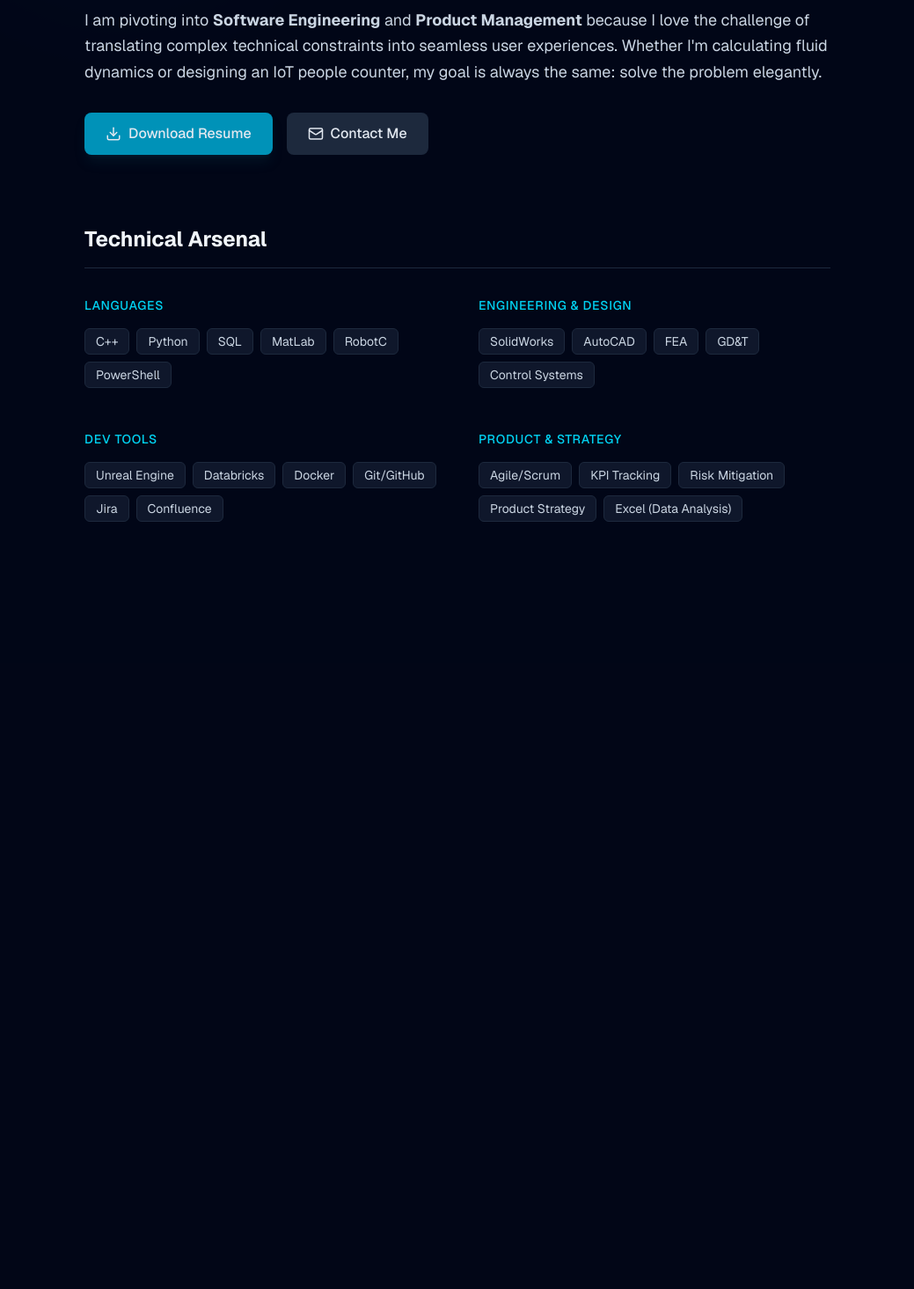
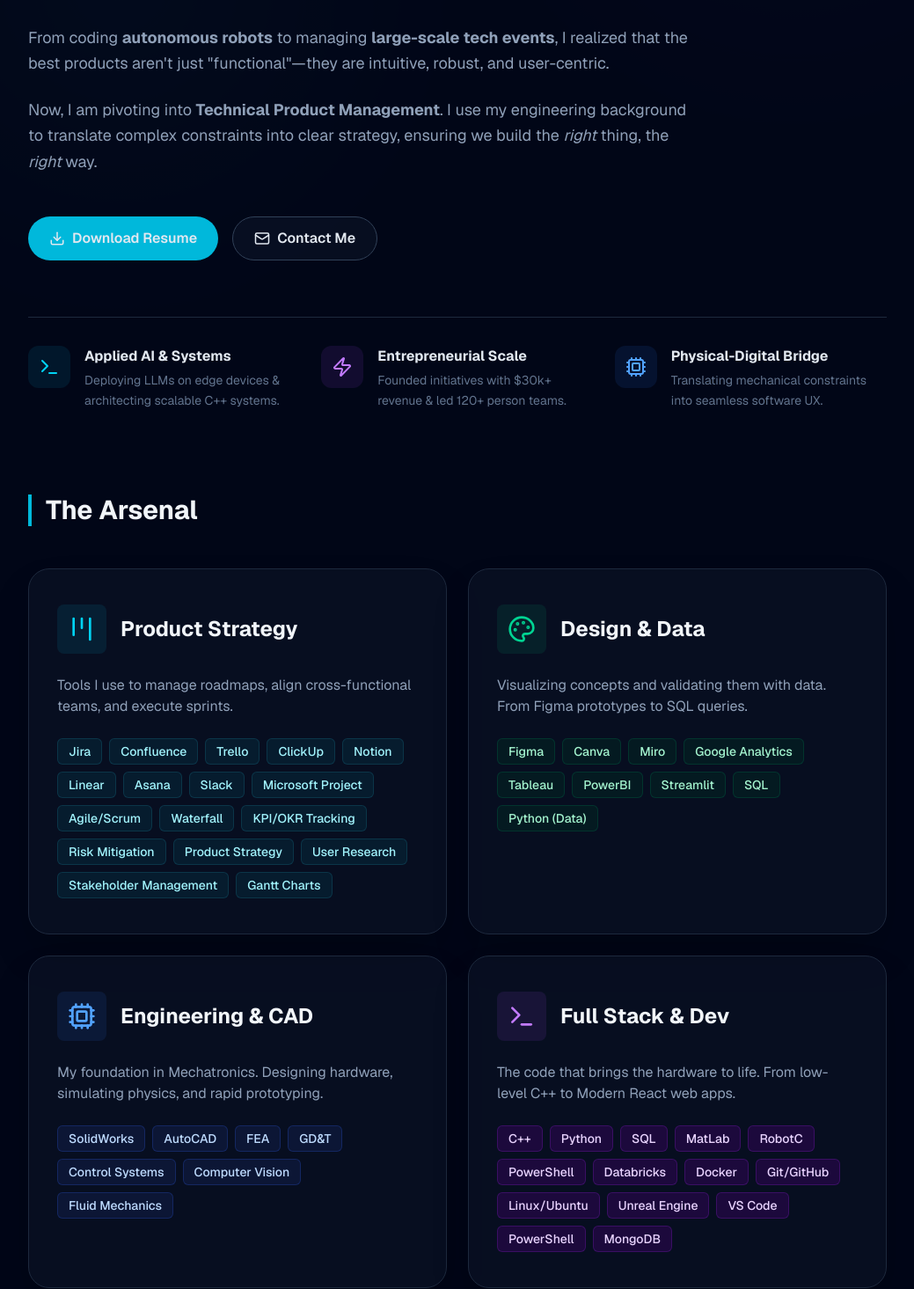
Before and after one commit to Hama-amir/amir-portfolio, a Next.js app: page /about in a window 1280 px wide. Shown: the part 428-1893 px from the top of the page at 88% size, without its empty margins (120-1159 px from the left). Before the commit the page ends 1181 px from the top, so only its background shows below. Built offline with nearby package versions, Linux system fonts and the light colour scheme.

Commit message:
Updated the About Page

```diff
--- a/app/about/page.tsx
+++ b/app/about/page.tsx
@@ -1,179 +1,200 @@
 'use client';
 
 import { motion } from "framer-motion";
-import { Download, Mail } from "lucide-react";
+import { Download, Mail, Cpu, Kanban, Terminal, Palette, Activity, Zap, Gamepad2 } from "lucide-react";
 import { skills } from "@/lib/data";
+import SpotlightCard from "@/components/SpotlightCard";
 
 export default function About() {
-  const container = {
-    hidden: { opacity: 0 },
-    show: {
-      opacity: 1,
-      transition: { staggerChildren: 0.1 },
-    },
-  };
+  return (
+    <main className="mx-auto min-h-screen max-w-5xl px-6 pb-20 pt-24">
 
-  const item = {
-    hidden: { opacity: 0, y: 20 },
-    show: { opacity: 1, y: 0 },
-  };
-
-  return (
-    <main className="mx-auto min-h-screen max-w-4xl px-6 pb-20 pt-24">
-      {/* --- BIO SECTION --- */}
-      <section className="mb-20 space-y-8">
-        <motion.h1
-          initial={{ opacity: 0, y: 20 }}
-          animate={{ opacity: 1, y: 0 }}
-          className="text-4xl font-bold text-slate-100 md:text-5xl"
-        >
-          About Me
-        </motion.h1>
-
+      {/* --- HERO / BIO SECTION --- */}
+      <section className="mb-24">
         <motion.div
           initial={{ opacity: 0, y: 20 }}
           animate={{ opacity: 1, y: 0 }}
-          transition={{ delay: 0.1 }}
-          className="space-y-6 text-lg leading-relaxed text-slate-300"
+          transition={{ duration: 0.5 }}
+          className="max-w-3xl space-y-8"
         >
+          <h1 className="text-4xl font-bold text-slate-100 md:text-6xl leading-tight">
+            Engineering the <br />
+            <span className="text-cyan-400">Physical & Digital.</span>
+          </h1>
+
+          <div className="space-y-6 text-lg leading-relaxed text-slate-400">
             <p>
               I am a <strong>Mechatronics Engineering student</strong> at the University of Waterloo.
-            My background isn&apos;t just in code, and it isn&apos;t just in hardware—it&apos;s in the messy,
-            complex intersection of both.
+              My expertise lies in the messy, complex intersection where hardware meets software.
             </p>
             <p>
-            From building <strong>autonomous Stewart Platforms</strong> to developing{" "}
-            <strong>multiplayer Unreal Engine games</strong>, I have learned that the best engineering
-            doesn&apos;t just work; it feels right to the user.
+              From coding <strong>autonomous robots</strong> to managing <strong>large-scale tech events</strong>,
+              I realized that the best products aren&apos;t just &quot;functional&quot;—they are intuitive, robust, and user-centric.
             </p>
             <p>
-            I am pivoting into <strong>Software Engineering</strong> and <strong>Product Management</strong> because
-            I love the challenge of translating complex technical constraints into seamless user experiences.
-            Whether I&apos;m calculating fluid dynamics or designing an IoT people counter, my goal is always the same:
-            solve the problem elegantly.
+              Now, I am pivoting into <strong>Technical Product Management</strong>. I use my engineering background to
+              translate complex constraints into clear strategy, ensuring we build the <em>right</em> thing, the <em>right</em> way.
             </p>
-        </motion.div>
+          </div>
 
-        <motion.div
-          initial={{ opacity: 0, y: 20 }}
-          animate={{ opacity: 1, y: 0 }}
-          transition={{ delay: 0.2 }}
-          className="flex flex-wrap gap-4"
-        >
+          <div className="flex flex-wrap gap-4 pt-4">
             <a
               href="/resume.pdf"
               target="_blank"
-            className="flex items-center gap-2 rounded-lg bg-cyan-600 px-6 py-3 font-medium text-white transition-colors shadow-lg shadow-cyan-900/20 hover:bg-cyan-500"
+              className="group flex items-center gap-2 rounded-full bg-cyan-500 px-6 py-3 font-semibold text-slate-950 transition-all hover:bg-cyan-400 hover:scale-105"
             >
               <Download size={18} /> Download Resume
             </a>
             <a
               href="mailto:your.email@uwaterloo.ca"
-            className="flex items-center gap-2 rounded-lg bg-slate-800 px-6 py-3 font-medium text-slate-200 transition-colors hover:bg-slate-700"
+              className="flex items-center gap-2 rounded-full border border-slate-700 bg-slate-900/50 px-6 py-3 font-semibold text-slate-300 transition-colors hover:border-slate-500 hover:text-white"
             >
               <Mail size={18} /> Contact Me
             </a>
+          </div>
+        </motion.div>
+
+{/* --- DEFINING TRAJECTORY --- */}
+        <motion.div
+          initial={{ opacity: 0, y: 20 }}
+          animate={{ opacity: 1, y: 0 }}
+          transition={{ delay: 0.2 }}
+          className="mt-16 grid grid-cols-1 md:grid-cols-3 gap-6 border-t border-slate-800 pt-8"
+        >
+          {/* Pillar 1: The Technical Edge */}
+          <div className="flex items-start gap-4 group">
+            <div className="p-3 rounded-xl bg-cyan-500/10 text-cyan-400 group-hover:bg-cyan-500/20 transition-colors">
+              <Terminal size={24} />
+            </div>
+            <div>
+              <h3 className="font-bold text-slate-200">Applied AI & Systems</h3>
+              <p className="text-sm text-slate-500 mt-1 leading-relaxed">
+                Deploying LLMs on edge devices & architecting scalable C++ systems.
+              </p>
+            </div>
+          </div>
+
+          {/* Pillar 2: The Founder Mindset */}
+          <div className="flex items-start gap-4 group">
+            <div className="p-3 rounded-xl bg-purple-500/10 text-purple-400 group-hover:bg-purple-500/20 transition-colors">
+              <Zap size={24} />
+            </div>
+            <div>
+              <h3 className="font-bold text-slate-200">Entrepreneurial Scale</h3>
+              <p className="text-sm text-slate-500 mt-1 leading-relaxed">
+                Founded initiatives with $30k+ revenue & led 120+ person teams.
+              </p>
+            </div>
+          </div>
+
+          {/* Pillar 3: The Hardware Bridge */}
+          <div className="flex items-start gap-4 group">
+            <div className="p-3 rounded-xl bg-blue-500/10 text-blue-400 group-hover:bg-blue-500/20 transition-colors">
+              <Cpu size={24} />
+            </div>
+            <div>
+              <h3 className="font-bold text-slate-200">Physical-Digital Bridge</h3>
+              <p className="text-sm text-slate-500 mt-1 leading-relaxed">
+                Translating mechanical constraints into seamless software UX.
+              </p>
+            </div>
+          </div>
         </motion.div>
       </section>
 
-      {/* --- SKILLS MATRIX --- */}
+      {/* --- THE ARSENAL (BENTO GRID) --- */}
       <section>
-        <h2 className="mb-8 border-b border-slate-800 pb-4 text-2xl font-bold text-slate-100">
-          Technical Arsenal
-        </h2>
+        <motion.h2
+            initial={{ opacity: 0 }}
+            whileInView={{ opacity: 1 }}
+            viewport={{ once: true }}
+            className="mb-12 text-3xl font-bold text-slate-100 border-l-4 border-cyan-500 pl-4"
+        >
+          The Arsenal
+        </motion.h2>
 
-        <div className="grid grid-cols-1 gap-12 md:grid-cols-2">
-          <div>
-            <h3 className="mb-4 text-sm font-medium uppercase tracking-wider text-cyan-400">
-              Languages
-            </h3>
-            <motion.div
-              variants={container}
-              initial="hidden"
-              whileInView="show"
-              viewport={{ once: true }}
-              className="flex flex-wrap gap-2"
-            >
-              {skills.languages.map((skill) => (
-                <motion.span
-                  variants={item}
-                  key={skill}
-                  className="rounded-md border border-slate-800 bg-slate-900 px-3 py-1 text-sm text-slate-300"
-                >
+        <div className="grid grid-cols-1 md:grid-cols-2 gap-6">
+
+          {/* Card 1: Product Strategy */}
+          <SpotlightCard>
+            <div className="mb-6 flex items-center gap-4">
+                <div className="p-3 rounded-lg bg-cyan-500/10 text-cyan-400">
+                    <Kanban size={32} />
+                </div>
+                <h3 className="text-2xl font-bold text-slate-100">Product Strategy</h3>
+            </div>
+            <p className="mb-6 text-slate-400">
+                Tools I use to manage roadmaps, align cross-functional teams, and execute sprints.
+            </p>
+            <div className="flex flex-wrap gap-2">
+                {[...skills.product, ...skills.softSkills].map(skill => (
+                    <span key={skill} className="px-3 py-1 text-sm font-medium text-cyan-200 bg-cyan-950/40 border border-cyan-900/50 rounded-md">
                         {skill}
-                </motion.span>
+                    </span>
                 ))}
-            </motion.div>
             </div>
+          </SpotlightCard>
 
-          <div>
-            <h3 className="mb-4 text-sm font-medium uppercase tracking-wider text-cyan-400">
-              Engineering & Design
-            </h3>
-            <motion.div
-              variants={container}
-              initial="hidden"
-              whileInView="show"
-              viewport={{ once: true }}
-              className="flex flex-wrap gap-2"
-            >
-              {skills.engineering.map((skill) => (
-                <motion.span
-                  variants={item}
-                  key={skill}
-                  className="rounded-md border border-slate-800 bg-slate-900 px-3 py-1 text-sm text-slate-300"
-                >
+          {/* Card 2: Design & Data */}
+          <SpotlightCard>
+            <div className="mb-6 flex items-center gap-4">
+                <div className="p-3 rounded-lg bg-emerald-500/10 text-emerald-400">
+                    <Palette size={32} />
+                </div>
+                <h3 className="text-2xl font-bold text-slate-100">Design & Data</h3>
+            </div>
+            <p className="mb-6 text-slate-400">
+                Visualizing concepts and validating them with data. From Figma prototypes to SQL queries.
+            </p>
+            <div className="flex flex-wrap gap-2">
+                {[...skills.designData, "SQL", "Python (Data)"].map(skill => (
+                    <span key={skill} className="px-3 py-1 text-sm font-medium text-emerald-200 bg-emerald-950/40 border border-emerald-900/50 rounded-md">
                         {skill}
-                </motion.span>
+                    </span>
                 ))}
-            </motion.div>
             </div>
+          </SpotlightCard>
 
-          <div>
-            <h3 className="mb-4 text-sm font-medium uppercase tracking-wider text-cyan-400">
-              Dev Tools
-            </h3>
-            <motion.div
-              variants={container}
-              initial="hidden"
-              whileInView="show"
-              viewport={{ once: true }}
-              className="flex flex-wrap gap-2"
-            >
-              {skills.tools.map((skill) => (
-                <motion.span
-                  variants={item}
-                  key={skill}
-                  className="rounded-md border border-slate-800 bg-slate-900 px-3 py-1 text-sm text-slate-300"
-                >
+          {/* Card 3: Engineering */}
+          <SpotlightCard>
+            <div className="mb-6 flex items-center gap-4">
+                <div className="p-3 rounded-lg bg-blue-500/10 text-blue-400">
+                    <Cpu size={32} />
+                </div>
+                <h3 className="text-2xl font-bold text-slate-100">Engineering & CAD</h3>
+            </div>
+            <p className="mb-6 text-slate-400">
+                My foundation in Mechatronics. Designing hardware, simulating physics, and rapid prototyping.
+            </p>
+            <div className="flex flex-wrap gap-2">
+                {skills.engineering.map(skill => (
+                    <span key={skill} className="px-3 py-1 text-sm font-medium text-blue-200 bg-blue-950/40 border border-blue-900/50 rounded-md">
                         {skill}
-                </motion.span>
+                    </span>
                 ))}
-            </motion.div>
             </div>
+          </SpotlightCard>
 
-          <div>
-            <h3 className="mb-4 text-sm font-medium uppercase tracking-wider text-cyan-400">
-              Product & Strategy
-            </h3>
-            <motion.div
-              variants={container}
-              initial="hidden"
-              whileInView="show"
-              viewport={{ once: true }}
-              className="flex flex-wrap gap-2"
-            >
-              {skills.product.map((skill) => (
-                <motion.span
-                  variants={item}
-                  key={skill}
-                  className="rounded-md border border-slate-800 bg-slate-900 px-3 py-1 text-sm text-slate-300"
-                >
+          {/* Card 4: Software Dev */}
+          <SpotlightCard>
+            <div className="mb-6 flex items-center gap-4">
+                <div className="p-3 rounded-lg bg-purple-500/10 text-purple-400">
+                    <Terminal size={32} />
+                </div>
+                <h3 className="text-2xl font-bold text-slate-100">Full Stack & Dev</h3>
+            </div>
+            <p className="mb-6 text-slate-400">
+                The code that brings the hardware to life. From low-level C++ to Modern React web apps.
+            </p>
+            <div className="flex flex-wrap gap-2">
+                {[...skills.languages, ...skills.devtools].map(skill => (
+                    <span key={skill} className="px-3 py-1 text-sm font-medium text-purple-200 bg-purple-950/40 border border-purple-900/50 rounded-md">
                         {skill}
-                </motion.span>
+                    </span>
                 ))}
-            </motion.div>
             </div>
+          </SpotlightCard>
+
         </div>
       </section>
     </main>
--- /dev/null
+++ b/components/SpotlightCard.tsx
@@ -0,0 +1,58 @@
+'use client';
+
+import { useRef, useState } from 'react';
+
+export default function SpotlightCard({ children, className = "" }: { children: React.ReactNode; className?: string }) {
+  const divRef = useRef<HTMLDivElement>(null);
+  const [isFocused, setIsFocused] = useState(false);
+  const [position, setPosition] = useState({ x: 0, y: 0 });
+  const [opacity, setOpacity] = useState(0);
+
+  const handleMouseMove = (e: React.MouseEvent<HTMLDivElement>) => {
+    if (!divRef.current || isFocused) return;
+
+    const div = divRef.current;
+    const rect = div.getBoundingClientRect();
+
+    setPosition({ x: e.clientX - rect.left, y: e.clientY - rect.top });
+  };
+
+  const handleFocus = () => {
+    setIsFocused(true);
+    setOpacity(1);
+  };
+
+  const handleBlur = () => {
+    setIsFocused(false);
+    setOpacity(0);
+  };
+
+  const handleMouseEnter = () => {
+    setOpacity(1);
+  };
+
+  const handleMouseLeave = () => {
+    setOpacity(0);
+  };
+
+  return (
+    <div
+      ref={divRef}
+      onMouseMove={handleMouseMove}
+      onFocus={handleFocus}
+      onBlur={handleBlur}
+      onMouseEnter={handleMouseEnter}
+      onMouseLeave={handleMouseLeave}
+      className={`relative overflow-hidden rounded-3xl border border-slate-800 bg-slate-900/50 px-8 py-10 shadow-2xl ${className}`}
+    >
+      <div
+        className="pointer-events-none absolute -inset-px opacity-0 transition duration-300"
+        style={{
+          opacity,
+          background: `radial-gradient(600px circle at ${position.x}px ${position.y}px, rgba(6,182,212,0.15), transparent 40%)`,
+        }}
+      />
+      <div className="relative h-full">{children}</div>
+    </div>
+  );
+}
--- a/lib/data.ts
+++ b/lib/data.ts
@@ -208,7 +208,7 @@ export const leadershipExperience = [
     dates: "Jan 2023 - Present",
     link: "https://www.taqwacon.com",
     descriptionPoints: [
-      "Founded and led a 700+ attendee convention, generating $30K revenue (17% profit)[cite: 93, 95].",
+      "Founded and led a 700+ attendee convention, generating $30K revenue (17% profit).",
       "Managed a 120+ person cross-functional team using Gantt charts, risk registers, and stakeholder cadences.",
       "Delivered a custom ticketing & analytics platform, enabling 40K+ users and $9K online sales."
     ],
@@ -259,8 +259,49 @@ export const leadershipExperience = [
 ];
 
 export const skills = {
-  languages: ["C++", "Python", "SQL", "MatLab", "RobotC", "PowerShell"],
-  tools: ["Unreal Engine", "Databricks", "Docker", "Git/GitHub", "Jira", "Confluence"],
-  engineering: ["SolidWorks", "AutoCAD", "FEA", "GD&T", "Control Systems"],
-  product: ["Agile/Scrum", "KPI Tracking", "Risk Mitigation", "Product Strategy", "Excel (Data Analysis)"]
+  languages: [
+    "C++",
+    "Python",
+    "SQL",
+    "MatLab",
+    "RobotC",
+    "PowerShell"
+  ],
+  devtools: [
+    "Databricks",
+    "Docker",
+    "Git/GitHub",
+    "Linux/Ubuntu",
+    "Unreal Engine",
+    "VS Code",
+    "PowerShell",
+    "MongoDB"
+  ],
+  engineering: [
+    "SolidWorks",
+    "AutoCAD",
+    "FEA",
+    "GD&T",
+    "Control Systems",
+    "Computer Vision",
+    "Fluid Mechanics"
+  ],
+  product: [
+      "Jira", "Confluence", "Trello", "ClickUp", "Notion",
+      "Linear", "Asana", "Slack", "Microsoft Project"
+  ],
+  designData: [
+    "Figma", "Canva", "Miro", "Google Analytics",
+    "Tableau", "PowerBI", "Streamlit"
+  ],
+  softSkills: [
+    "Agile/Scrum",
+    "Waterfall",
+    "KPI/OKR Tracking",
+    "Risk Mitigation",
+    "Product Strategy",
+    "User Research",
+    "Stakeholder Management",
+    "Gantt Charts"
+  ]
 };
```
Lines whose indentation alone changed are shown as unchanged.
